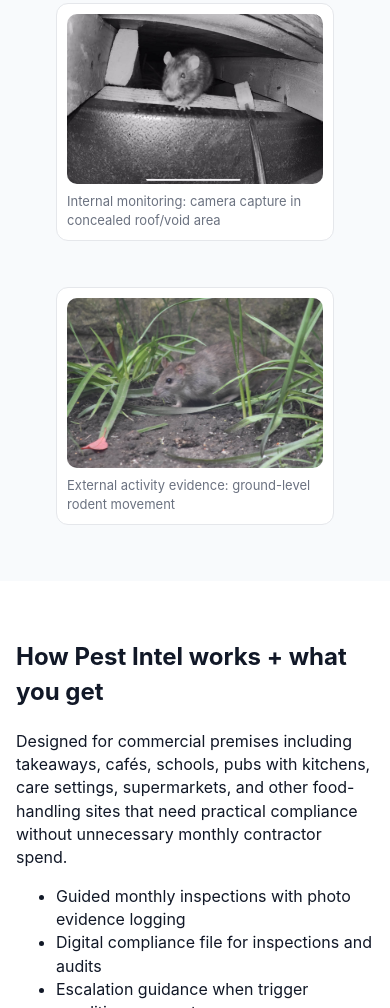
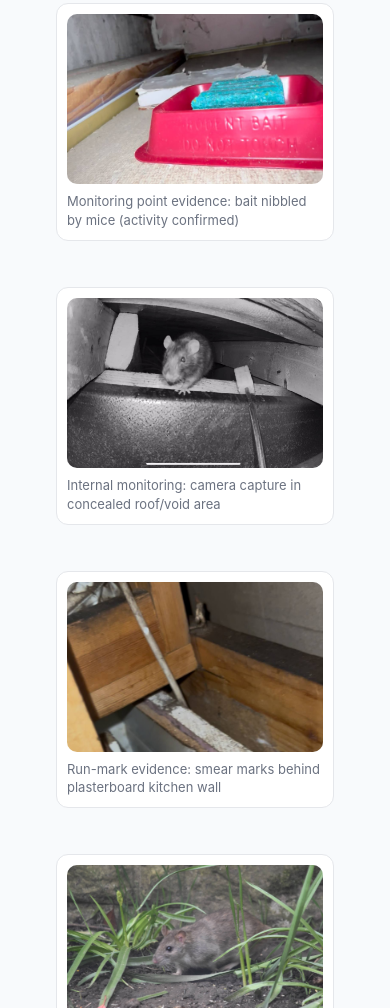
Before and after one commit to johnalvey13-rgb/pest-intel-site, a plain HTML site: page index.html in a window 390 px wide. Shown: the part 2367-3375 px from the top of the page. Drawn offline with Linux system fonts and the light colour scheme.

Commit message:
Add two new evidence images and responsive evidence gallery layout

```diff
--- a/index.html
+++ b/index.html
@@ -63,14 +63,22 @@
       <div class="container">
         <h2>Real-world evidence examples</h2>
         <p class="micro">Examples of the kind of activity records and sightings Pest Intel workflows are built around.</p>
-        <div class="cards-3 evidence-grid">
+        <div class="evidence-grid">
           <figure class="card evidence-card">
             <img class="evidence-trigger" src="/assets/evidence-mice-food.jpg" alt="Mice contaminating food surfaces" loading="lazy" data-caption="Food-risk evidence: contamination risk requiring immediate escalation" />
             <figcaption class="micro">Food-risk evidence: contamination risk requiring immediate escalation</figcaption>
           </figure>
           <figure class="card evidence-card">
+            <img class="evidence-trigger" src="/assets/evidence-bait-nibbled.jpg" alt="Bait nibbled by mice" loading="lazy" data-caption="Monitoring point evidence: bait nibbled by mice (activity confirmed)" />
+            <figcaption class="micro">Monitoring point evidence: bait nibbled by mice (activity confirmed)</figcaption>
+          </figure>
+          <figure class="card evidence-card">
             <img class="evidence-trigger" src="/assets/evidence-camera-loft.jpg" alt="Rodent captured on internal monitoring camera" loading="lazy" data-caption="Internal monitoring: camera capture in concealed roof/void area" />
             <figcaption class="micro">Internal monitoring: camera capture in concealed roof/void area</figcaption>
+          </figure>
+          <figure class="card evidence-card">
+            <img class="evidence-trigger" src="/assets/evidence-smear-marks-wall.jpg" alt="Smear marks from rats behind plasterboard kitchen wall" loading="lazy" data-caption="Run-mark evidence: smear marks from rats passing behind plasterboard wall" />
+            <figcaption class="micro">Run-mark evidence: smear marks behind plasterboard kitchen wall</figcaption>
           </figure>
           <figure class="card evidence-card">
             <img class="evidence-trigger" src="/assets/evidence-rat-garden.jpg" alt="Rat activity in external environment" loading="lazy" data-caption="External activity evidence: ground-level rodent movement" />
--- a/styles.css
+++ b/styles.css
@@ -14,7 +14,7 @@ nav{display:flex;gap:14px;align-items:center}nav a{font-size:14px;color:#374151}
 .btn-outline{background:#fff;color:#0f766e}.btn-sm{padding:8px 12px;font-size:13px}
 .lead-form{display:grid;grid-template-columns:repeat(2,1fr);gap:10px;margin-top:12px}.lead-form label{display:grid;gap:6px;font-size:14px;color:#374151}.lead-form input,.lead-form select,.lead-form button{padding:11px;border:1px solid #d1d5db;border-radius:10px;font:inherit;background:#fff}.lead-form button{grid-column:1/-1;border:none;cursor:pointer}.lead-form select:invalid{color:#6b7280}
 details{border:1px solid #e5e7eb;border-radius:10px;padding:10px 12px;background:#fff;margin-bottom:8px}
-.evidence-card{padding:10px}.evidence-card img{width:100%;height:200px;object-fit:cover;border-radius:10px;display:block;margin-bottom:8px}.evidence-trigger{cursor:zoom-in}
+.evidence-grid{display:grid;grid-template-columns:repeat(auto-fit,minmax(220px,1fr));gap:14px}.evidence-card{padding:10px}.evidence-card img{width:100%;height:200px;object-fit:cover;border-radius:10px;display:block;margin-bottom:8px}.evidence-trigger{cursor:zoom-in}
 .lightbox{position:fixed;inset:0;background:rgba(0,0,0,.86);display:none;align-items:center;justify-content:center;flex-direction:column;padding:20px;z-index:60}.lightbox.open{display:flex}.lightbox img{max-width:min(1000px,92vw);max-height:78vh;border-radius:10px;box-shadow:0 12px 36px rgba(0,0,0,.45)}.lightbox .micro{color:#e5e7eb;margin-top:10px;text-align:center}.lightbox-close{position:absolute;top:14px;right:16px;background:#111827;color:#fff;border:1px solid #374151;border-radius:10px;padding:6px 10px;font-size:24px;line-height:1;cursor:pointer}
 .micro{color:#6b7280;font-size:13px}
 footer{background:#0b1220;color:#e5e7eb;padding:24px 0}.foot{display:flex;justify-content:space-between;gap:10px;flex-wrap:wrap}
```
Also changed, not shown: assets/evidence-bait-nibbled.jpg (added), assets/evidence-smear-marks-wall.jpg (added).
